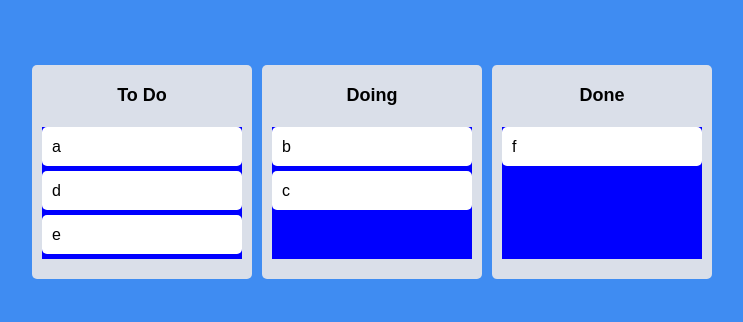
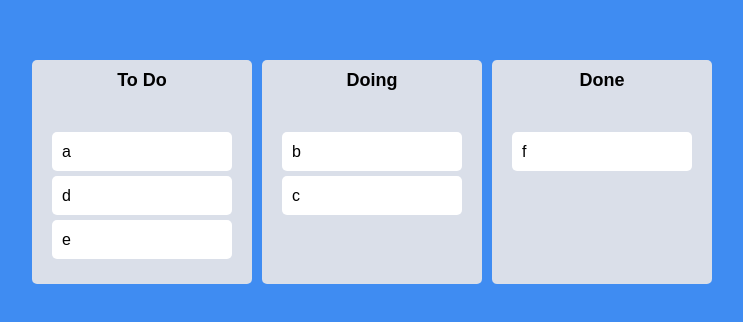
Before and after one commit to hoon0661/kanban-app, a React (Create React App) app: page / in a window 1280 px wide. Shown: the part 228-550 px from the top of the page, without its empty margins (268-1011 px from the left). Built offline with nearby package versions, Linux system fonts and the light colour scheme.

Commit message:
changed card & wrapper color

```diff
--- a/src/components/Board.tsx
+++ b/src/components/Board.tsx
@@ -3,7 +3,7 @@
 import DraggableCard from "./DraggableCard";
 
 const Wrapper = styled.div`
-  padding: 20px 10px;
+  padding-top: 10px;
   background-color: ${(props) => props.theme.boardColor};
   border-radius: 5px;
   min-height: 200px;
@@ -25,9 +25,14 @@
 
 const Area = styled.div<IAreaProps>`
   background-color: ${(props) =>
-    props.isDraggingOver ? "pink" : props.isDraggingFromThis ? "red" : "blue"};
+    props.isDraggingOver
+      ? "#dfe6e9"
+      : props.isDraggingFromThis
+      ? "#b2bec3"
+      : "transparent"};
   flex-grow: 1;
   transition: background-color 0.3s ease-in-out;
+  padding: 20px;
 `;
 
 interface IBoardProps {
--- a/src/components/DraggableCard.tsx
+++ b/src/components/DraggableCard.tsx
@@ -2,11 +2,14 @@
 import { Draggable } from "react-beautiful-dnd";
 import styled from "styled-components";
 
-const Card = styled.div`
+const Card = styled.div<{ isDragging: boolean }>`
   border-radius: 5px;
   padding: 10px 10px;
   margin-bottom: 5px;
-  background-color: ${(props) => props.theme.cardColor};
+  background-color: ${(props) =>
+    props.isDragging ? "#74b9ff" : props.theme.cardColor};
+  box-shadow: ${(props) =>
+    props.isDragging ? "0px 2px 5px rgba(0, 0, 0, 0.05)" : "none"};
 `;
 
 interface IDraggableCardProps {
@@ -17,8 +20,9 @@
 function DraggableCard({ todo, index }: IDraggableCardProps) {
   return (
     <Draggable key={todo} draggableId={todo} index={index}>
-      {(magic) => (
+      {(magic, snapshot) => (
         <Card
+          isDragging={snapshot.isDragging}
           ref={magic.innerRef}
           {...magic.draggableProps}
           {...magic.dragHandleProps}
```
